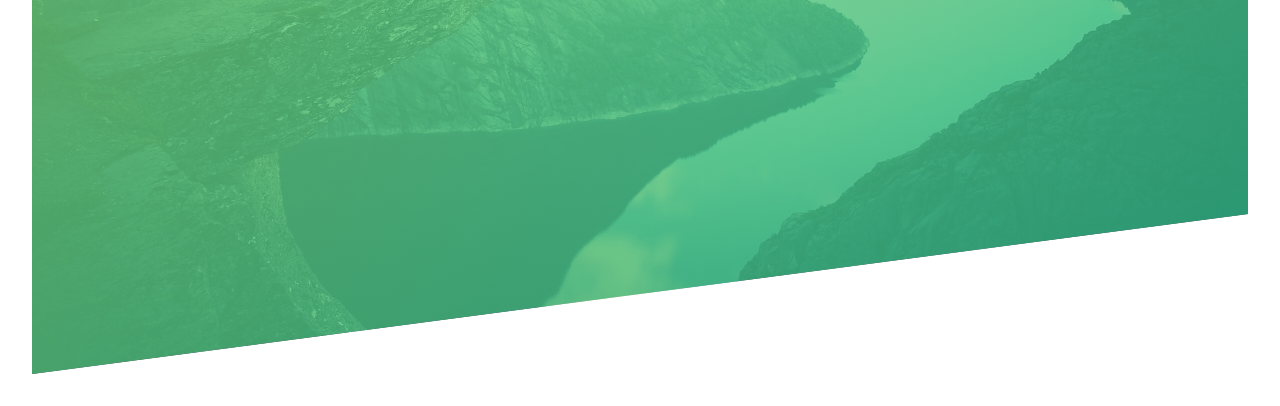
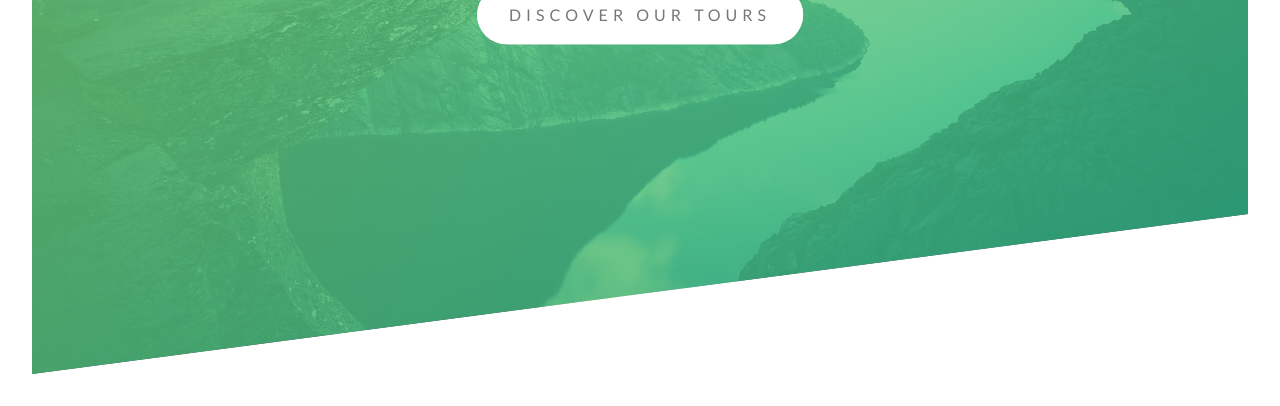
Before and after one commit to abanoubMokhles/Natours, a plain HTML site: page index.html in a window 1280 px wide. Shown: the part 418-824 px from the top of the page. Drawn offline with Linux system fonts and the light colour scheme.

Commit message:
Add animations and button

```diff
--- a/css/style.css
+++ b/css/style.css
@@ -60,9 +60,6 @@ body {
   letter-spacing: 32px;
   font-weight: 400;
   /* Animation */
-  /* animation-name: leftEnter;
-  animation-duration: 1s;
-  animation-timing-function: ease-out; */
   animation: leftEnter 1s ease-out;
 }
 .heading-primary-sub {
@@ -71,13 +68,53 @@ body {
   letter-spacing: 15px;
   font-weight: 400;
   /* Animation */
-  /* animation-name: rightEnter;
-  animation-duration: 1s;
-  animation-timing-function: ease-out; */
   animation: rightEnter 1s ease-out;
 }
-
-/* Animations */
+.btn-box {
+  margin-top: 48px;
+  text-align: center;
+}
+.btn:link,
+.btn:visited {
+  text-transform: uppercase;
+  display: inline-block;
+  text-decoration: none;
+  padding: 16px 32px;
+  border-radius: 100px;
+  letter-spacing: 5px;
+  position: relative;
+}
+.btn:hover {
+  transform: translateY(-6px);
+  box-shadow: 0 10px 20px 0 rgba(0 0 0 / 20%);
+}
+.btn:active {
+  transform: translateY(-3px);
+  box-shadow: 0 5px 10px 0 rgba(0 0 0 / 20%);
+}
+.btn-white {
+  color: #777;
+  background-color: #fff;
+}
+.btn::after {
+  content: "";
+  width: 100%;
+  height: 100%;
+  background-color: #fff;
+  border-radius: 100px;
+  position: absolute;
+  top: 0;
+  left: 0;
+  z-index: -1;
+  transition: all 0.5s ease;
+}
+.btn:hover::after {
+  transform: scaleY(1.6) scaleX(1.2);
+  opacity: 0;
+}
+/*========================
+    Animations Styles
+========================*/
 @keyframes leftEnter {
   0% {
     opacity: 0;
--- a/index.html
+++ b/index.html
@@ -27,6 +27,9 @@
           <span class="heading-primary-main">outdoors</span>
           <span class="heading-primary-sub">is where life happens</span>
         </h1>
+        <div class="btn-box">
+          <a href="#" class="btn btn-white">Discover our tours</a>
+        </div>
       </div>
     </header>
   </body>
```
